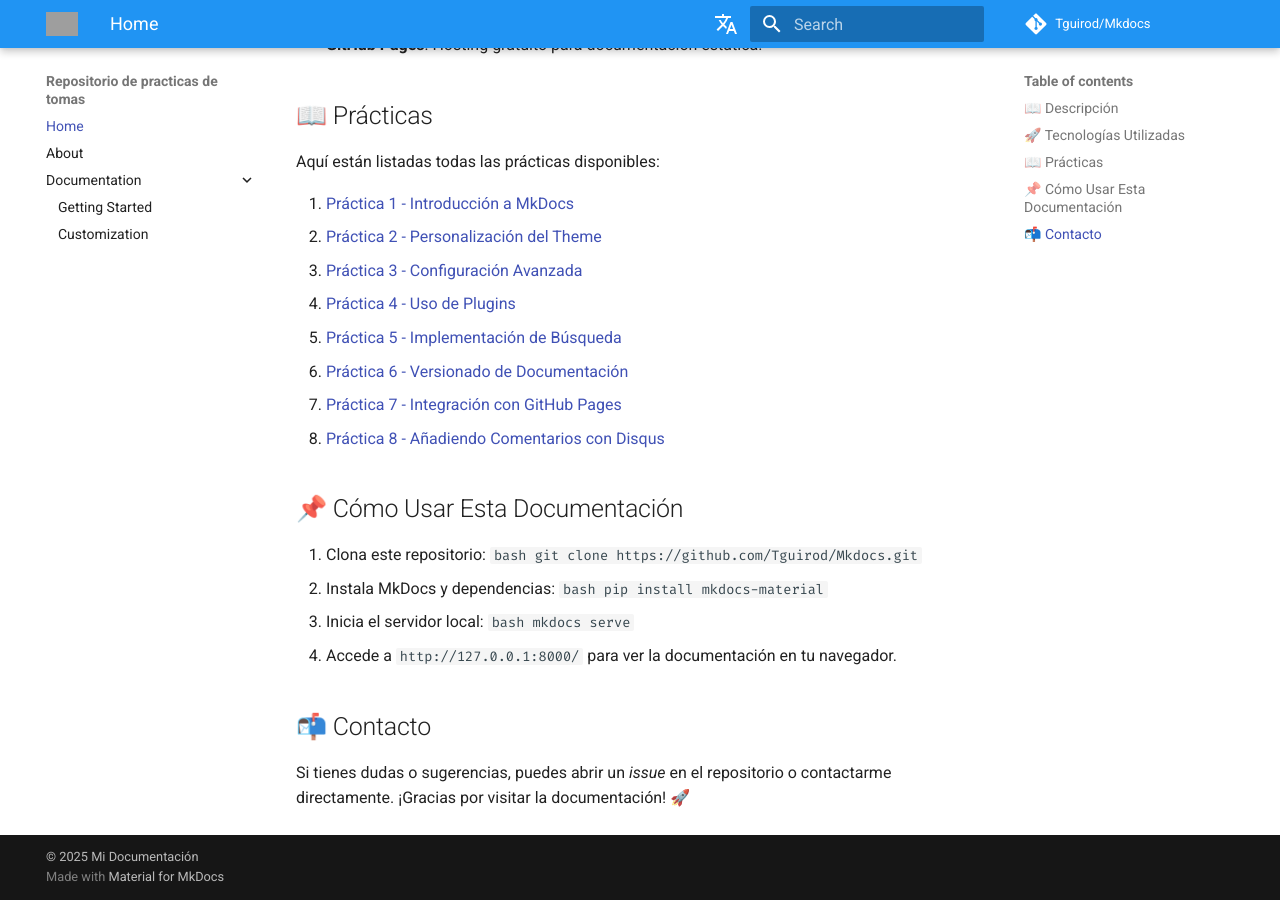
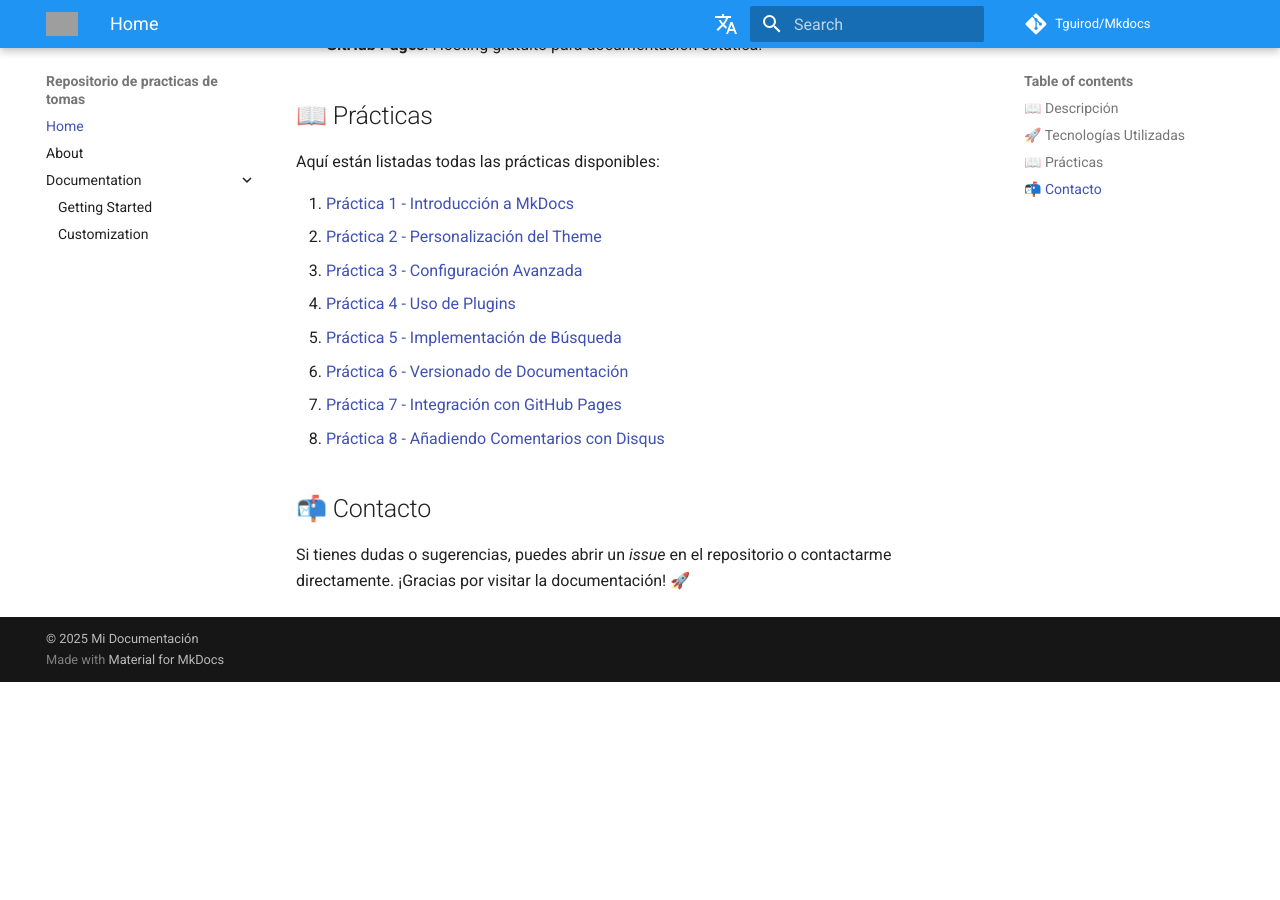
Before and after one commit to Tguirod/Mkdocs, an MkDocs documentation site: the page built from docs/index.md, in a window 1280 px wide and 900 px high, scrolled down 574 px. Built offline with MkDocs 1.6.1 and Material for MkDocs 9.7.7, drawn with Linux system fonts in a browser that asks for light colours; comment, search, counter and statistics services are not loaded; after the commit the page ends 1256 px from its top, so only the background shows below that; grey boxes are pictures that could not be loaded.

Commit message:
Update index.md

````diff
--- a/docs/index.md
+++ b/docs/index.md
@@ -25,20 +25,5 @@
 7. [Práctica 7 - Integración con GitHub Pages](docs/practica7.md)
 8. [Práctica 8 - Añadiendo Comentarios con Disqus](docs/practica8.md)
 
-## 📌 Cómo Usar Esta Documentación
-1. Clona este repositorio:
-   ```bash
-   git clone https://github.com/Tguirod/Mkdocs.git
-   ```
-2. Instala MkDocs y dependencias:
-   ```bash
-   pip install mkdocs-material
-   ```
-3. Inicia el servidor local:
-   ```bash
-   mkdocs serve
-   ```
-4. Accede a `http://127.0.0.1:8000/` para ver la documentación en tu navegador.
-
 ## 📬 Contacto
 Si tienes dudas o sugerencias, puedes abrir un *issue* en el repositorio o contactarme directamente. ¡Gracias por visitar la documentación! 🚀
````
